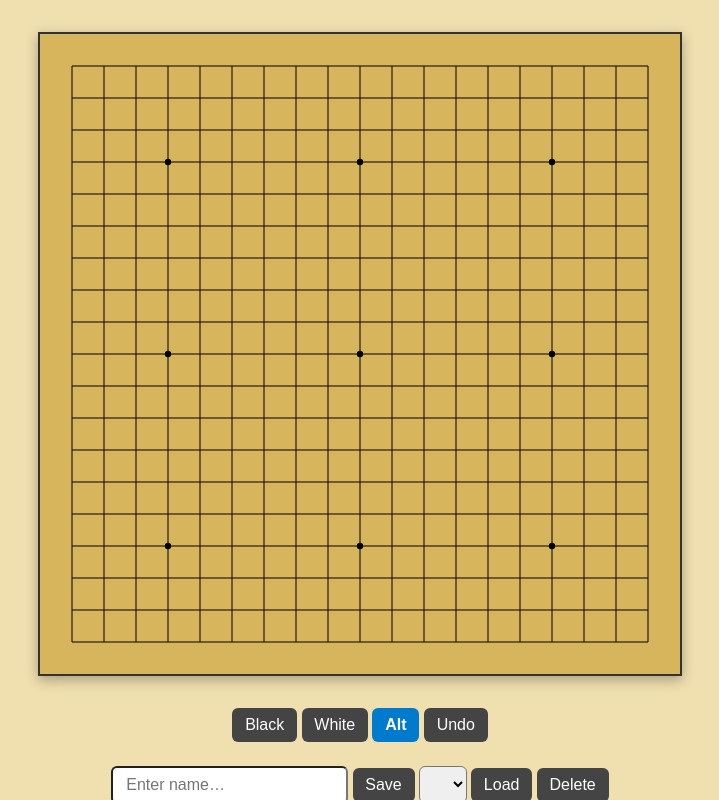
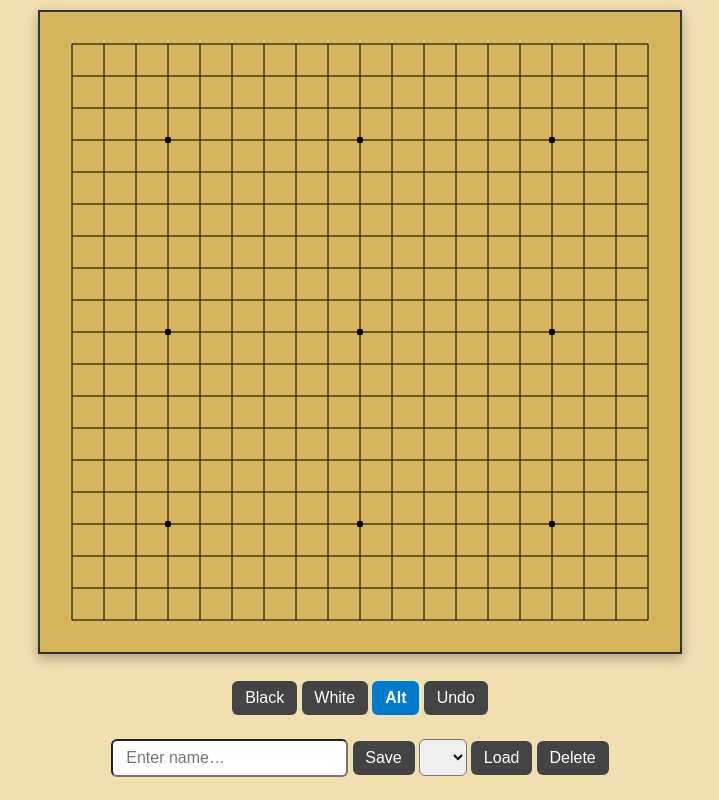
Before and after one commit to StBlackwood/Go-HTML-Board, a plain HTML site: page index.html in a window 1280 px wide. Shown: the whole page, without its empty margins (280-999 px from the left). Drawn offline with Linux system fonts and the light colour scheme.

Commit message:
adjust style

```diff
--- a/css/styles.css
+++ b/css/styles.css
@@ -14,15 +14,15 @@ html, body {
     align-items: center; /* center horizontally */
     justify-content: space-between; /* push first child top, last child bottom */
     height: 70vh; /* container height */
-    padding: 1.5em 0; /* more breathing room top & bottom */
+    padding: 0.4em 0; /* more breathing room top & bottom */
     row-gap: 1.5em; /* space between canvas and each control row */
 }
 
 
 canvas {
-    width: 95vmin;
-    height: 95vmin;
-    margin: 0.5em 0; /* extra gap above and below the board */
+    width: 98vmin;
+    height: 98vmin;
+    margin: 0.2em 0; /* extra gap above and below the board */
     background-color: #d6b55d;
     border: 2px solid #333;
     box-shadow: 0 4px 12px rgba(0, 0, 0, 0.3);
```
